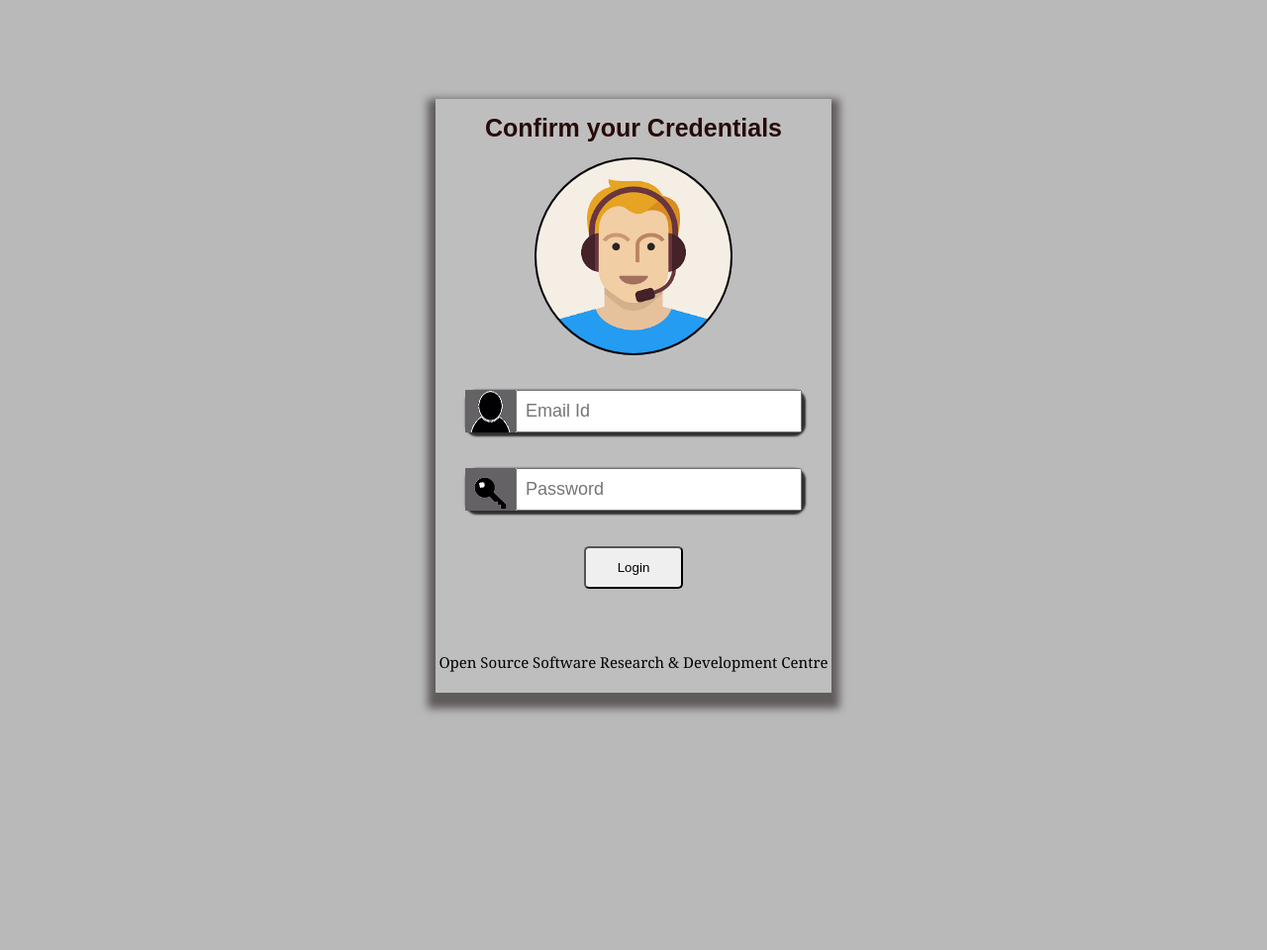
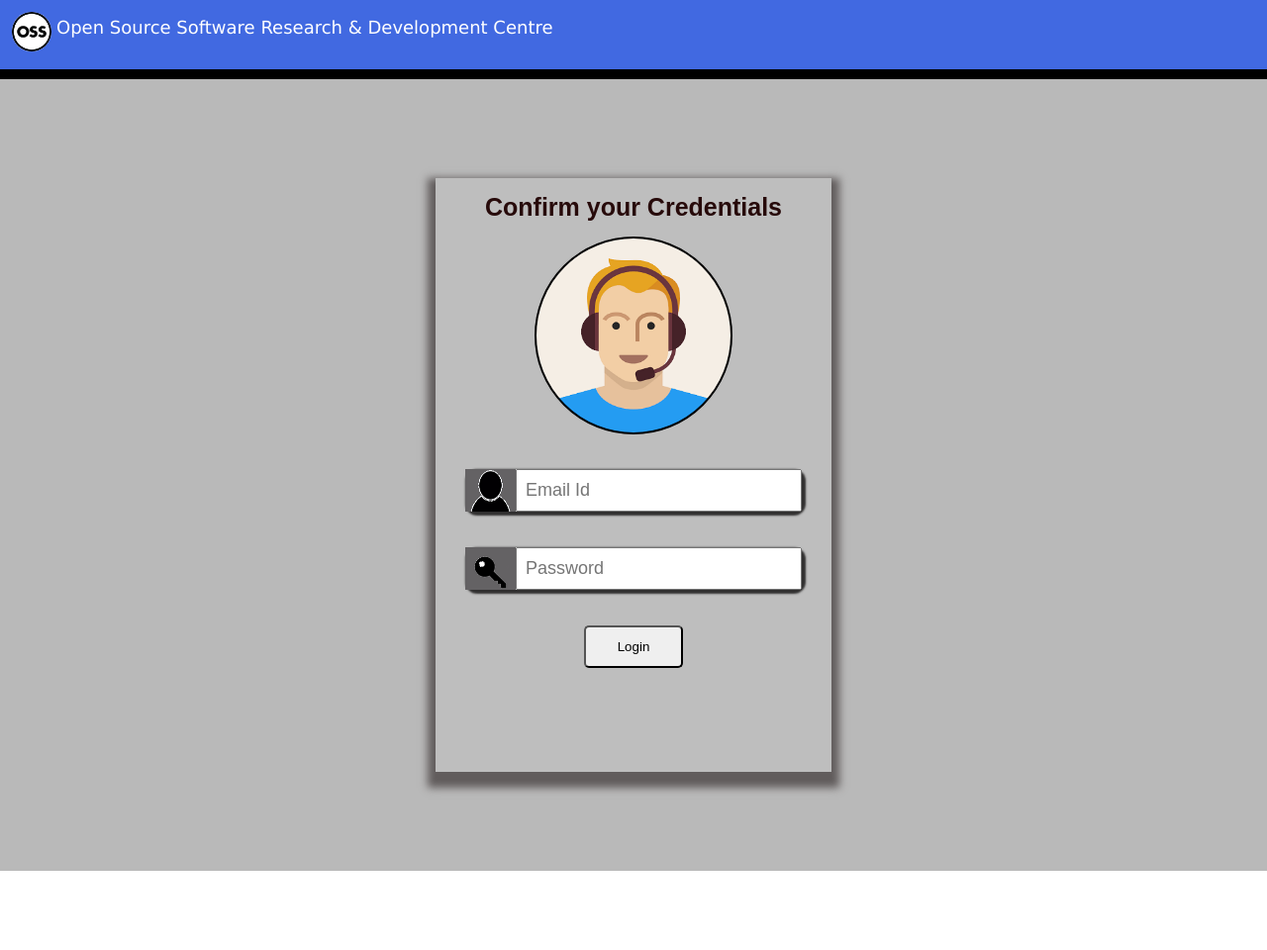
Before and after one commit to Mayank-Khurmai/Recruitment-Portal, a PHP site: page / in a window 1280 px wide. Shown: the whole page at 99% size. Before the commit the page ends 721 px from the top, so only its background shows below. Run offline with PHP 8.4, Linux system fonts and the light colour scheme; some libraries are stand-ins or nearby versions.

Commit message:
Little Changes in the Index Sigin Page

```diff
--- a/index.php
+++ b/index.php
@@ -10,29 +10,40 @@
     <script src="js/jquery-1.9.1.min.js"></script>
     <script src="js/main.js"></script>
 </head>
-<body onload="onbodyload()">
+<body>
 
-<!-- Loader Coding Start
-<div id="my-loader">
+<!-- Loader Coding Start -->
+<!-- <div id="my-loader">
         <div class="my-loader-div">
             <img src="images/logo.png" class="loader-logo" alt="FLUX">
         <div class="loader"></div>
         </div>
-</div>
- Loader Coding End-->
-
+</div> -->
+ <!-- Loader Coding End -->
 
 
 <!-- Main Body Coding Start-->
+
+<!-- Nav Bar Coding Start-->
+<div class="navbar-div">
+        <div class="logo-name-div">
+            <div style="float:left"><img src="images/logo.png" width="40px" height="40px" style="border-radius:50%"></div>
+            <div style="float:left; padding:5px">Open Source Software Research &amp; Development Centre</div>
+        </div>
+</div>
+<!-- Nav Bar Coding End-->
+
+
+<!-- Section Coding Start -->
+
 <div id="full-body">
-
     <div class="login-form-div">
             <div class="heading-div">
                 <span class="confirm-login-heading">Confirm your Credentials</span>
             </div>
             <div class="user-logo-div"></div>
             <div class="form-div">
-            <form method="post">
+                <form method="post" autocomplete="off">
                     <div class="email-form-div">
                         <div class="user-id-div">
                         </div>
@@ -54,17 +65,22 @@
                     </div>
                     <div class="loading-error-div">
                         <span id="error-msg">Invalid Login! Please try Again...</span>
-                    <div id="login-check"></div>
                     </div>
                 </form>
             </div>
 
-        <div class="oss-name-div">
-              <span class="oss-name-text">Open Source Software Research &amp; Development Centre</span>
-        </div>
+
         </div>
 
 </div>
+
+<!-- Section Coding End -->
+
+
+<!-- Footer Coding Start -->
+<footer class="footer-div-design"></footer>
+<!-- Footer Coding End -->
+
 <!-- Main Body Coding End-->
 
 <!-- jQuery Coding Start-->
@@ -83,16 +99,15 @@ $(document).ready(function() {
             },
             cache : false,
             beforeSend : function(){
-                    document.getElementById("login-check").style.display = "block";
+                document.getElementById("submit-div-btn").innerHTML = "<div id='login-check'></div>";
             },
             success: function(response)
             {
               if(response.trim()=="success"){
-                document.getElementById("login-check").style.display = "none";
                 window.location = "php/student-after-login.php";
               }
               else{
-                document.getElementById("login-check").style.display = "none";
+                document.getElementById("submit-div-btn").innerHTML = "Login";
                 document.getElementById("error-msg").style.display = "block";
               }
               return false;
```
Lines whose indentation alone changed are shown as unchanged.
